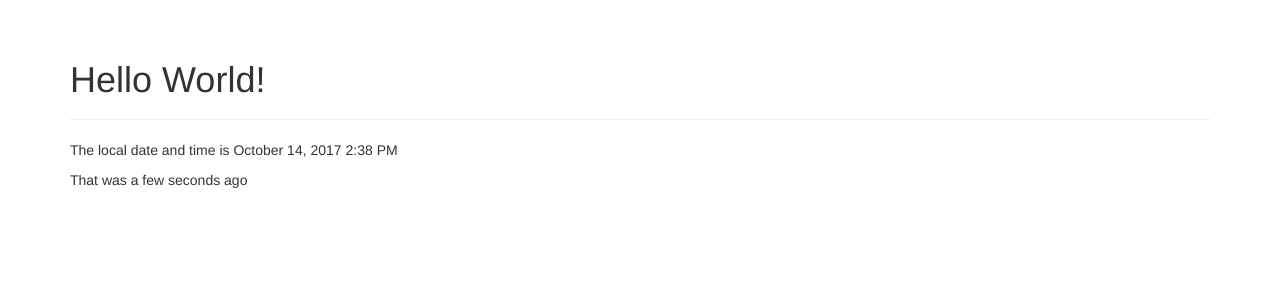
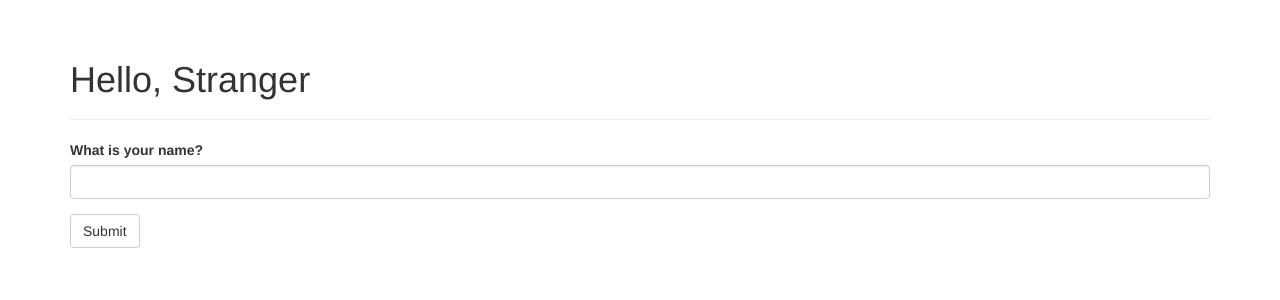
Before and after one commit to laggardkernel/tutorial-py-flasky, a Flask app: page / in a window 1280 px wide. Shown: the part 52-352 px from the top of the page. Run offline with Flask 2, Linux system fonts and the light colour scheme; some libraries are stand-ins or nearby versions.

Commit message:
web form with Flask-WTF (04a)

```diff
--- a/hello.py
+++ b/hello.py
@@ -6,21 +6,30 @@ from flask import Flask, render_template
 from flask_script import Manager
 from flask_bootstrap import Bootstrap
 from flask_moment import Moment
+from flask_wtf import Form
+from wtforms import StringField, SubmitField
+from wtforms.validators import DataRequired
 
 app = Flask(__name__)
+app.config['SECRET_KEY'] = 'hard to guess string'
 manager = Manager(app)
 bootstrap = Bootstrap(app)
 moment = Moment(app)
 
 
-@app.route('/')
-def index():
-    return render_template('index.html', current_time=datetime.utcnow())
+class NameForm(Form):
+    name = StringField('What is your name?', validators=[DataRequired()])
+    submit = SubmitField('Submit')
 
 
-@app.route('/user/<name>')
-def user(name):
-    return render_template('user.html', name=name)
+@app.route('/', methods=['GET', 'POST'])
+def index():
+    name = None
+    form = NameForm()
+    if form.validate_on_submit():
+        name = form.name.data
+        form.name.data = ''
+    return render_template('index.html', form=form, name=name)
 
 
 @app.errorhandler(404)
--- a/templates/index.html
+++ b/templates/index.html
@@ -1,11 +1,11 @@
 {% extends 'base.html' %}
+{% import 'bootstrap/wtf.html' as wtf %}
 
 {% block title %}Flasky{% endblock %}
 
 {% block page_content %}
   <div class="page-header">
-    <h1>Hello World!</h1>
+    <h1>Hello, {% if name %}{{ name }}{% else %}Stranger{% endif %}</h1>
   </div>
-  <p>The local date and time is {{ moment(current_time).format('LLL') }}</p>
-  <p>That was {{ moment(current_time).fromNow(refresh=True) }}</p>
+  {{ wtf.quick_form(form) }}
 {% endblock %}
```
Also changed, not shown: templates/user.html (deleted, +0 -9 lines).
